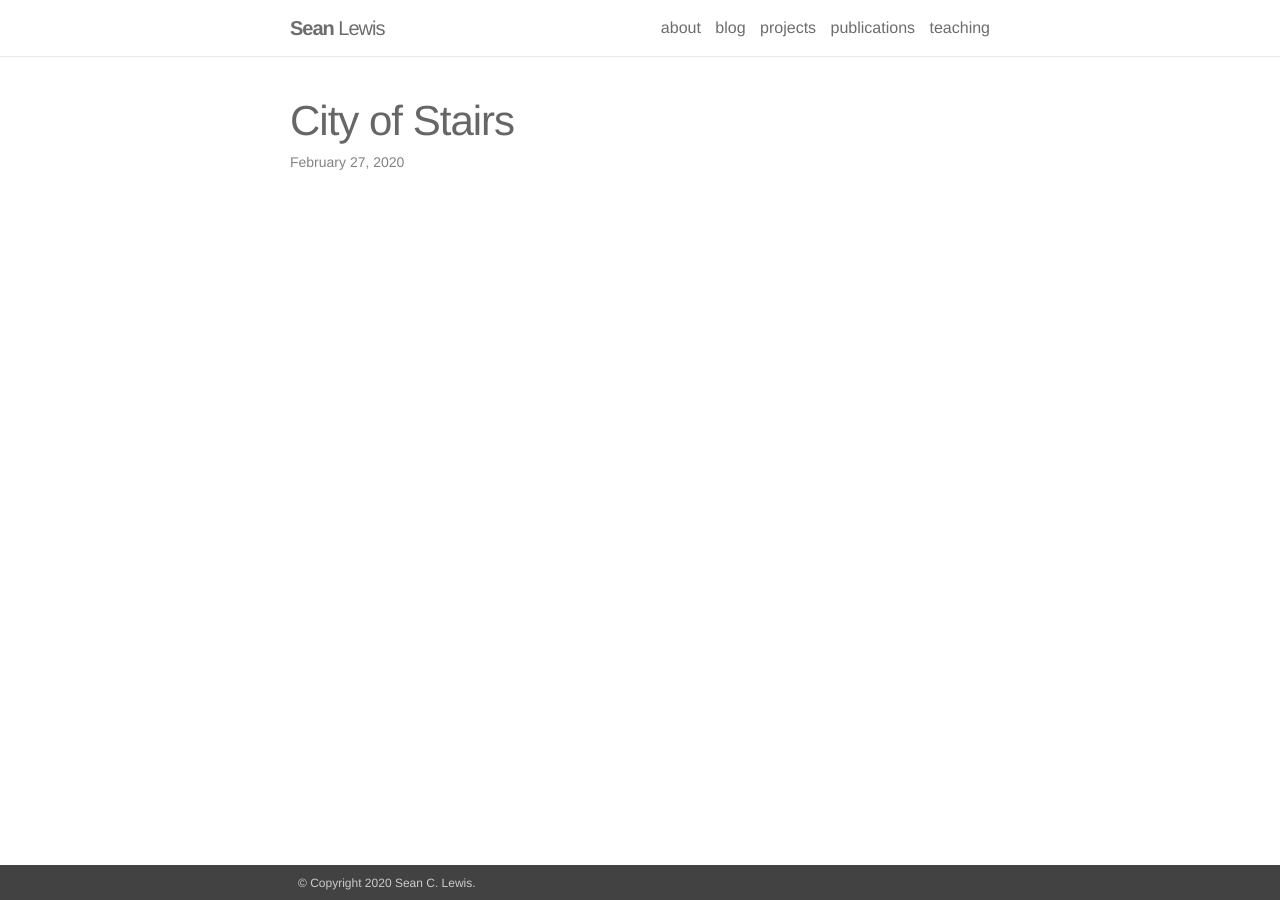
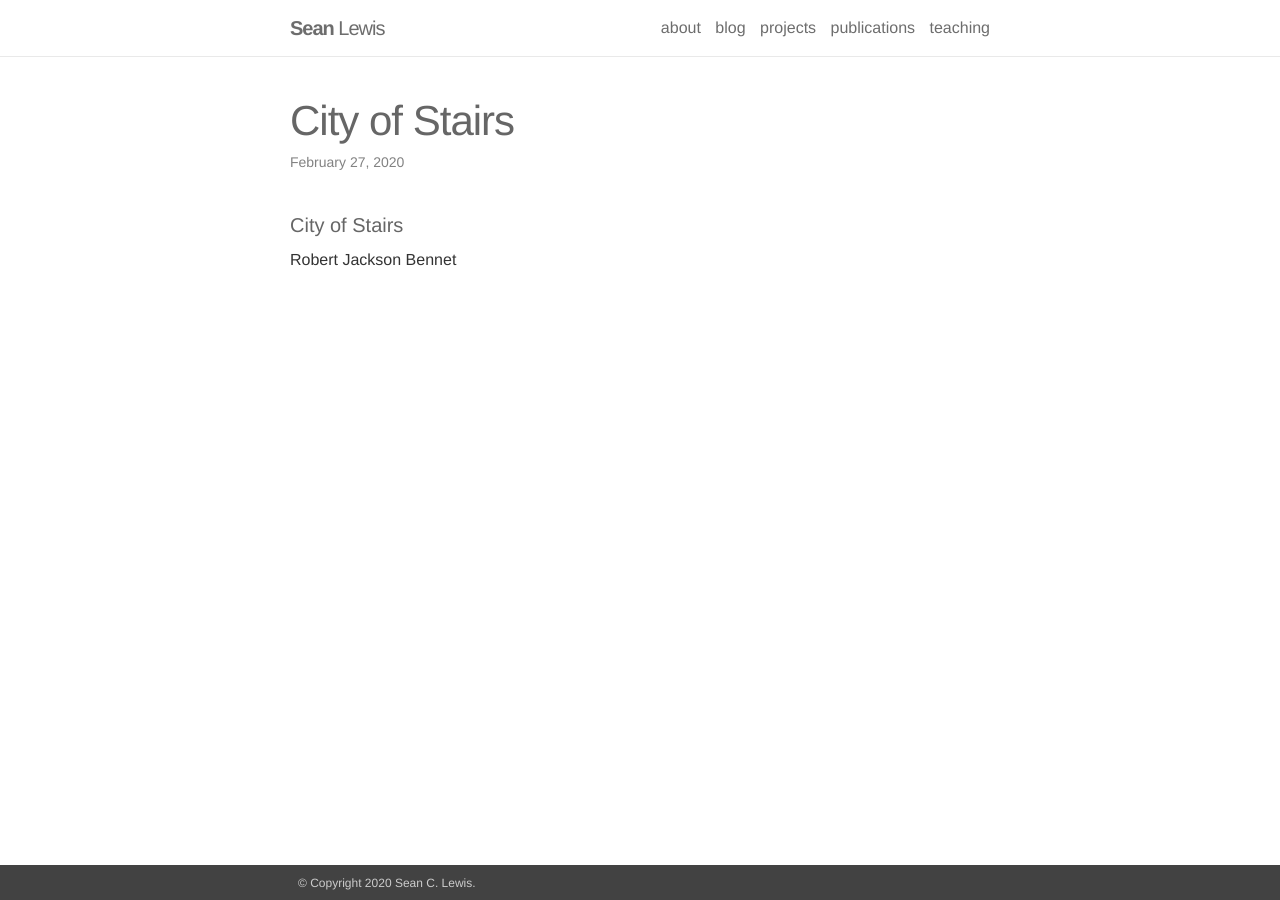
Before and after one commit to seanlabean/seanWebpage, a Jekyll site: the page built from _posts/2020-02-27-CityOfStairsReview.markdown, in a window 1280 px wide. Built offline with Jekyll 4.4.1, drawn with Linux system fonts in a browser that asks for light colours; nearby versions of some CDN libraries.

Commit message:
Initialized city of stais blog post.

```diff
--- a/_posts/2020-02-27-CityOfStairsReview.markdown
+++ b/_posts/2020-02-27-CityOfStairsReview.markdown
@@ -4,3 +4,6 @@ title: City of Stairs
 date: 2020-02-27 00:00:00
 description: Book one of the Divine Cities Trilogy
 ---
+
+#### City of Stairs
+Robert Jackson Bennet
```
